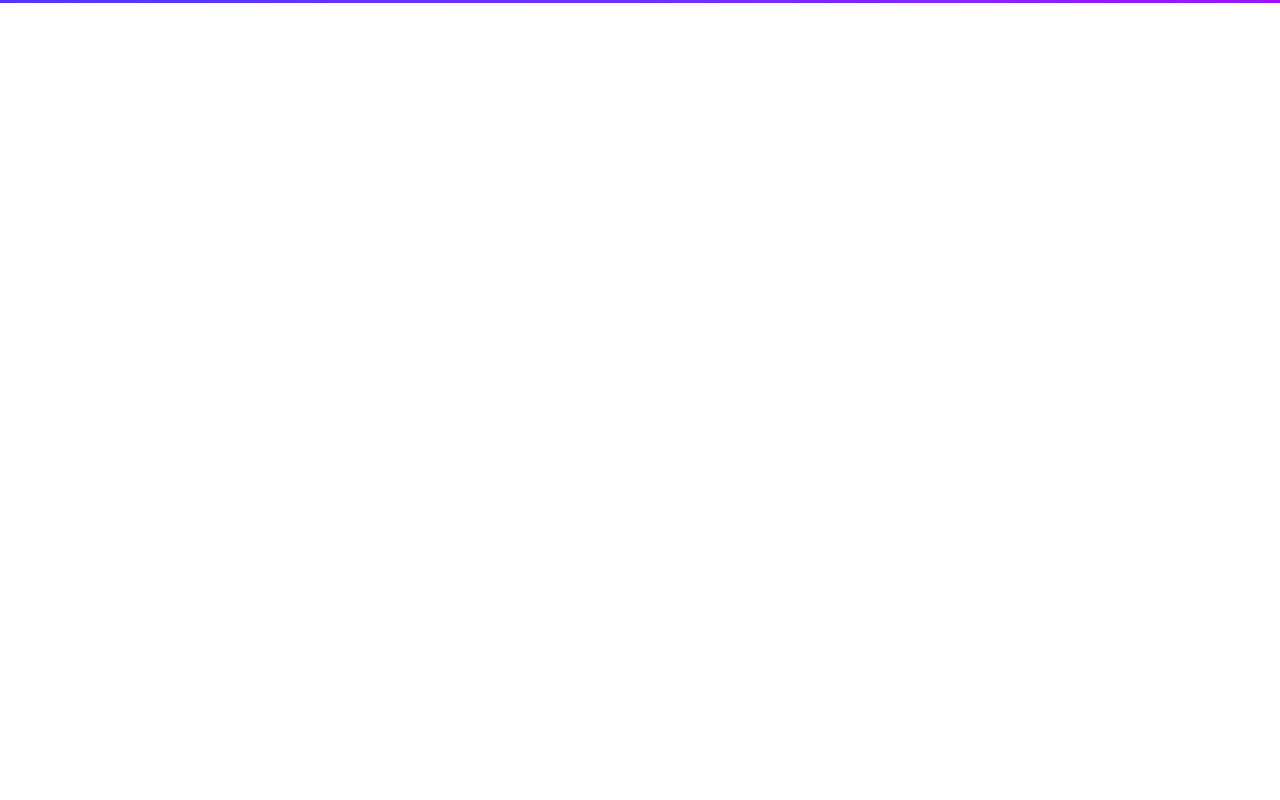
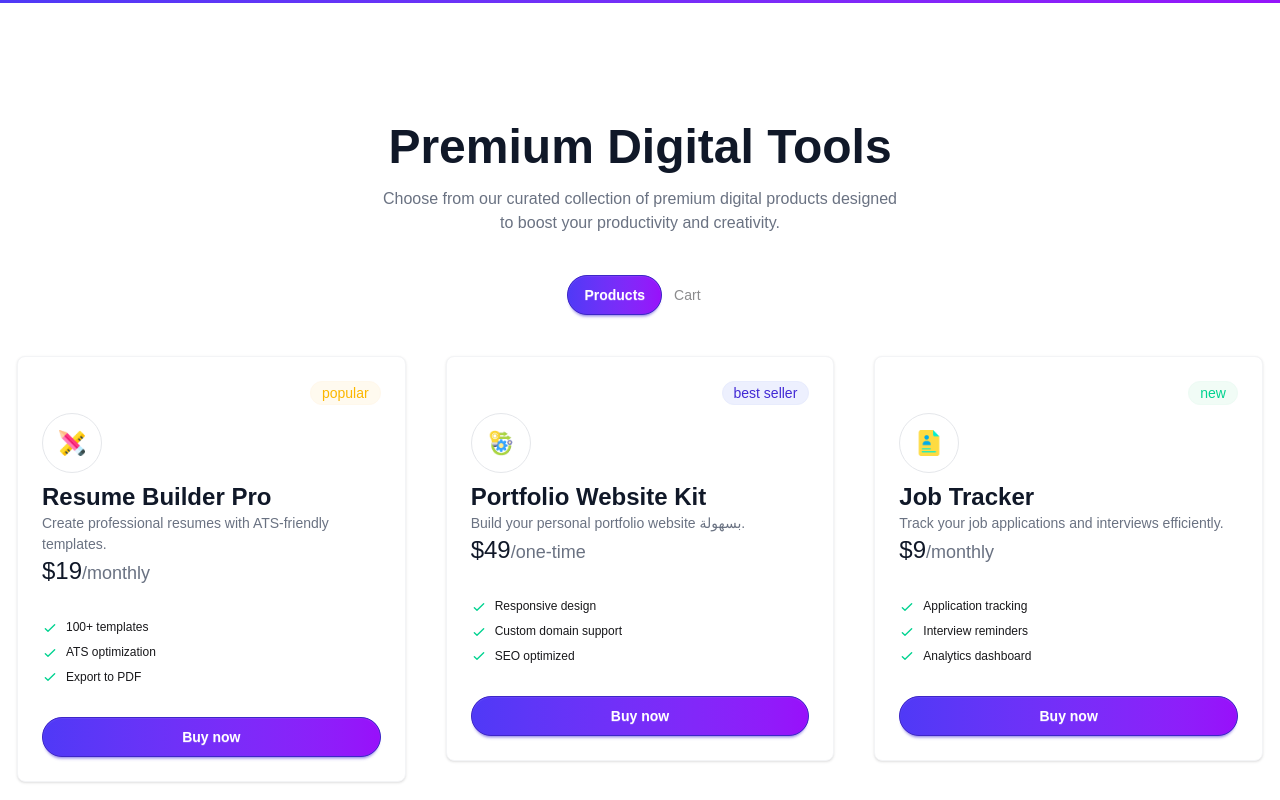
Before and after one commit to AlFahadMunna/assignment-006, a React (Vite) app: page / in a window 1280 px wide. Shown: the part 1040-1840 px from the top of the page. Before the commit the page ends 1043 px from the top, so only its background shows below. Built offline with nearby package versions, Linux system fonts and the light colour scheme.

Commit message:
digital section and card toggle logic added tostify added

```diff
--- a/package.json
+++ b/package.json
@@ -13,6 +13,7 @@
     "@tailwindcss/vite": "^4.2.2",
     "react": "^19.2.4",
     "react-dom": "^19.2.4",
+    "react-toastify": "^11.0.5",
     "tailwindcss": "^4.2.2"
   },
   "devDependencies": {
--- a/src/App.jsx
+++ b/src/App.jsx
@@ -1,13 +1,26 @@
+import { useState } from "react";
+import Digital from "./components/Digital";
 import Hero from "./components/Hero";
 import Navbar from "./components/Navbar";
 import Stat from "./components/Stat";
+import { ToastContainer } from "react-toastify";
 
+const getProducts = async () => {
+  const res = await fetch("/products.json");
+  return res.json();
+};
+
+const productPromise = getProducts();
 function App() {
+  const [cart, setCart] = useState([]);
   return (
     <>
-      <Navbar />
+      <Navbar cart={cart} />
       <Hero />
       <Stat />
+      <Digital productPromise={productPromise} cart={cart} setCart={setCart} />
+
+      <ToastContainer />
     </>
   );
 }
--- /dev/null
+++ b/src/components/Cart.jsx
@@ -0,0 +1,85 @@
+import { Bounce, toast } from "react-toastify";
+
+const Cart = ({ cart, setCart }) => {
+  const removeFromCart = (id) => {
+    setCart(cart.filter((item) => item.id !== id));
+    toast("Item removed successfully", {
+      position: "top-right",
+      autoClose: 3000,
+      hideProgressBar: false,
+      closeOnClick: false,
+      pauseOnHover: true,
+      draggable: true,
+      progress: undefined,
+      theme: "light",
+      transition: Bounce,
+    });
+  };
+
+  const clearCart = () => {
+    setCart([]);
+    toast.success("Checked out successfully", {
+      position: "top-right",
+      autoClose: 3000,
+      hideProgressBar: false,
+      closeOnClick: false,
+      pauseOnHover: true,
+      draggable: true,
+      progress: undefined,
+      theme: "light",
+      transition: Bounce,
+    });
+  };
+
+  const total = cart.reduce((acc, item) => acc + item.price, 0);
+
+  return (
+    <div>
+      <p className="mb-5 text-2xl font-bold">Your Cart</p>
+
+      {cart.length === 0 ? (
+        <p className="text-2xl font-bold text-gray-200 text-center min-h-20">
+          Your cart is empty
+        </p>
+      ) : (
+        <div className="space-y-4">
+          {cart.map((item) => (
+            <div
+              key={item.id}
+              className="flex gap-4 items-center p-5 bg-gray-50 border border-gray-100 rounded-2xl"
+            >
+              <div className="w-15 h-15 p-4 border rounded-full bg-white border-gray-100">
+                <img
+                  src={`/src/assets/products/${item.icon}.png`}
+                  alt={item.name}
+                />
+              </div>
+              <div className="flex-1">
+                <p className="text-gray-900">{item.name}</p>
+                <p className="text-gray-500">${item.price}</p>
+              </div>
+              <button
+                className="btn btn-ghost rounded-full text-red-500"
+                onClick={() => removeFromCart(item.id)}
+              >
+                Remove
+              </button>
+            </div>
+          ))}
+          <div className="flex justify-between items-center mt-4">
+            <p>Total: </p>
+            <p className="text-2xl font-bold">${total}</p>
+          </div>
+          <button
+            className="btn rounded-full btn-block bg-linear-to-r from-indigo-600 to-purple-600 text-white"
+            onClick={clearCart}
+          >
+            Proceed to Checkout
+          </button>
+        </div>
+      )}
+    </div>
+  );
+};
+
+export default Cart;
--- /dev/null
+++ b/src/components/Digital.jsx
@@ -0,0 +1,64 @@
+import { use, useState } from "react";
+import Cart from "./Cart";
+import Products from "./Products";
+
+const Digital = ({ productPromise, cart, setCart }) => {
+  const products = use(productPromise);
+  const [tab, setTab] = useState("products");
+
+  const selected =
+    "btn rounded-full bg-linear-to-r from-indigo-600 to-purple-600 text-white";
+
+  return (
+    <div className="my-30 space-y-10 container mx-auto">
+      <div className="flex flex-col items-center text-center gap-4">
+        <h2 className="text-3xl font-extrabold text-gray-900 md:text-5xl">
+          Premium Digital Tools
+        </h2>
+        <p className="text-gray-500">
+          Choose from our curated collection of premium digital products
+          designed <br />
+          to boost your productivity and creativity.
+        </p>
+      </div>
+
+      <div className="tabs justify-center">
+        <input
+          type="radio"
+          name="my_tabs_6"
+          className={`tab ${tab === "products" ? selected : ""}`}
+          aria-label="Products"
+          onClick={() => setTab("products")}
+          defaultChecked
+        />
+
+        <div className="tab-content mt-6">
+          <div className="grid grid-cols-1 p-4 md:grid-cols-2 lg:grid-cols-3 gap-4 md:gap-10">
+            {products.map((product) => (
+              <Products
+                key={product.id}
+                product={product}
+                cart={cart}
+                setCart={setCart}
+              />
+            ))}
+          </div>
+        </div>
+
+        <input
+          type="radio"
+          name="my_tabs_6"
+          className={`tab ${tab === "cart" ? selected : ""}`}
+          onClick={() => setTab("cart")}
+          aria-label={`Cart${cart.length > 0 ? `(${cart.length})` : ""}`}
+        />
+
+        <div className="tab-content bg-base-100 border-base-300 mt-6 p-6">
+          <Cart cart={cart} setCart={setCart} />
+        </div>
+      </div>
+    </div>
+  );
+};
+
+export default Digital;
--- a/src/components/Navbar.jsx
+++ b/src/components/Navbar.jsx
@@ -1,7 +1,6 @@
 import React from "react";
 
-const Navbar = () => {
-  const cart = 6;
+const Navbar = ({ cart }) => {
   return (
     <div className="shadow-sm">
       <div className="navbar bg-base-100 w-full container mx-auto gap-4">
@@ -91,7 +90,7 @@ const Navbar = () => {
                 />{" "}
               </svg>
               {cart.length > 0 && (
-                <span className="badge badge-sm indicator-item">
+                <span className="badge badge-sm indicator-item bg-red-400 rounded-full">
                   {cart.length}
                 </span>
               )}
--- /dev/null
+++ b/src/components/Products.jsx
@@ -0,0 +1,97 @@
+import { Bounce, toast } from "react-toastify";
+
+const Products = ({ product, cart, setCart }) => {
+  const { name, description, price, period, tag, tagType, features, icon } =
+    product;
+
+  const addedToCart = () =>
+    toast.success("Added to cart", {
+      position: "top-right",
+      autoClose: 3000,
+      hideProgressBar: false,
+      closeOnClick: false,
+      pauseOnHover: true,
+      draggable: true,
+      progress: undefined,
+      theme: "light",
+      transition: Bounce,
+    });
+
+  const badge = (tagType) => {
+    if (tagType === "popular") {
+      return "badge-warning";
+    } else if (tagType === "best") {
+      return "badge-primary";
+    } else {
+      return "badge-success";
+    }
+  };
+
+  const isInCart = () => {
+    return cart.some((item) => item.id === product.id);
+  };
+  const onAddedToCart = () => {
+    setCart([...cart, product]);
+    addedToCart();
+  };
+
+  return (
+    <div>
+      <div className="card bg-base-100 shadow-sm border border-gray-100">
+        <div className="card-body">
+          <span
+            className={`badge ${badge(tagType)} badge-soft ml-auto rounded-full`}
+          >
+            {tag}
+          </span>
+          <span className="w-15 h-15 p-4 border rounded-full border-gray-200">
+            <img src={`/src/assets/products/${icon}.png`} alt="design tool" />
+          </span>
+
+          <div className="">
+            <h2 className="text-2xl font-bold text-gray-900">{name}</h2>
+            <p className="text-gray-500">{description}</p>
+            <span className="text-2xl text-gray-900">
+              ${price}
+              <span className="text-lg text-gray-500">/{period}</span>{" "}
+            </span>
+          </div>
+
+          <ul className="mt-6 flex flex-col gap-2 text-xs">
+            {features.map((f, i) => (
+              <li key={i}>
+                <svg
+                  xmlns="http://www.w3.org/2000/svg"
+                  className="size-4 me-2 inline-block text-success"
+                  fill="none"
+                  viewBox="0 0 24 24"
+                  stroke="currentColor"
+                >
+                  <path
+                    strokeLinecap="round"
+                    strokeLinejoin="round"
+                    strokeWidth="2"
+                    d="M5 13l4 4L19 7"
+                  />
+                </svg>
+                <span>{f}</span>
+              </li>
+            ))}
+          </ul>
+
+          <div className="mt-6">
+            <button
+              className={`btn btn-primary btn-block font-bold rounded-full  ${isInCart() ? "btn-disabled" : "bg-linear-to-r from-indigo-600 to-purple-600 text-white"}`}
+              disabled={isInCart()}
+              onClick={onAddedToCart}
+            >
+              {isInCart() ? "Added to Cart" : "Buy now"}
+            </button>
+          </div>
+        </div>
+      </div>
+    </div>
+  );
+};
+
+export default Products;
```
Also changed, not shown: 1 other file (tests, documents, lock files or other folders).
